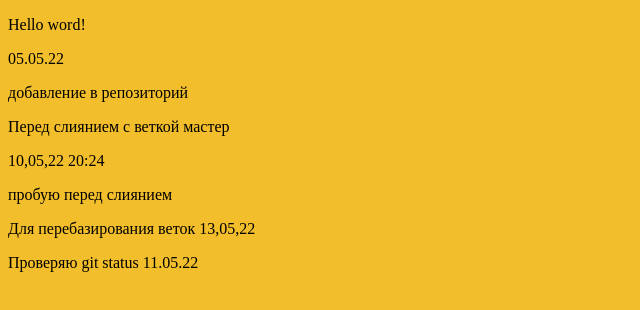
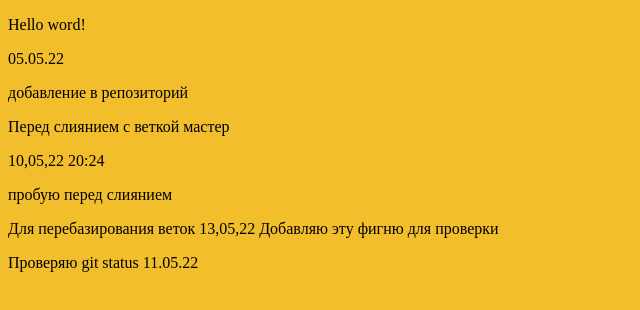
Before and after one commit to RobertBritva/-17-05-22, a plain HTML site: page index.html in a window 1280 px wide. Shown: the whole page, without its empty margins (0-640 px from the left). Drawn offline with Linux system fonts and the light colour scheme; files that its build step writes are made by us from their sources.

Commit message:
Перед перебазиворинием 13,05,22 v2.0

```diff
--- a/index.html
+++ b/index.html
@@ -15,7 +15,7 @@
   <p>Перед слиянием с веткой мастер</p>
   <p>10,05,22 20:24</p>
   <p>пробую перед слиянием</p>
-  <p>Для перебазирования веток 13,05,22</p>
+  <p>Для перебазирования веток 13,05,22 Добавляю эту фигню для проверки</p>
   <p>Проверяю git status 11.05.22</p>
   <script src="script.js"></script>
   <script src="Fack.js"></script>
```
